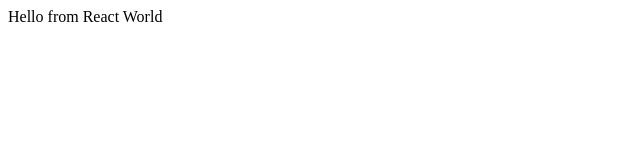
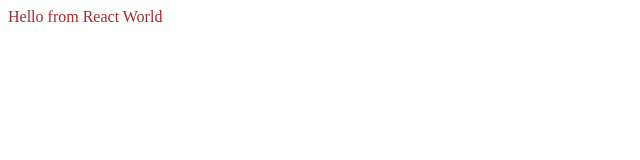
Before and after one commit to harryBedfordSL/react-typescript-template, a React app: page / in a window 1280 px wide. Shown: the top 160 px of the page, without its empty margins (0-640 px from the left). Built offline with nearby package versions, Linux system fonts and the light colour scheme.

Commit message:
get css working

```diff
--- a/package.json
+++ b/package.json
@@ -35,10 +35,12 @@
     "@typescript-eslint/eslint-plugin": "^5.8.0",
     "@typescript-eslint/parser": "^5.8.0",
     "babel-loader": "^8.2.3",
+    "css-loader": "^1.0.1",
     "eslint": "^8.5.0",
     "eslint-plugin-react": "^7.27.1",
     "eslint-plugin-react-hooks": "^4.3.0",
     "html-webpack-plugin": "^5.5.0",
+    "style-loader": "^3.3.1",
     "ts-loader": "^9.2.6",
     "ts-node": "^10.4.0",
     "webpack": "^5.65.0",
--- a/src/App.tsx
+++ b/src/App.tsx
@@ -1,5 +1,6 @@
 import React from 'react';
+import './app.css';
 
 export const App = () => {
-  return <div> Hello from React World</div>
+  return <div className='app-heading'> Hello from React World</div>
 }
--- /dev/null
+++ b/src/app.css
@@ -0,0 +1,3 @@
+.app-heading {
+  color: brown;
+}
--- a/webpack.dev.config.ts
+++ b/webpack.dev.config.ts
@@ -24,6 +24,10 @@ const config: Configuration = {
           },
         },
       },
+      {
+        test: /\.css$/i,
+        use: ["style-loader", "css-loader"],
+      }
     ],
   },
   resolve: {
```
Also changed, not shown: 1 other file (tests, documents, lock files or other folders).
